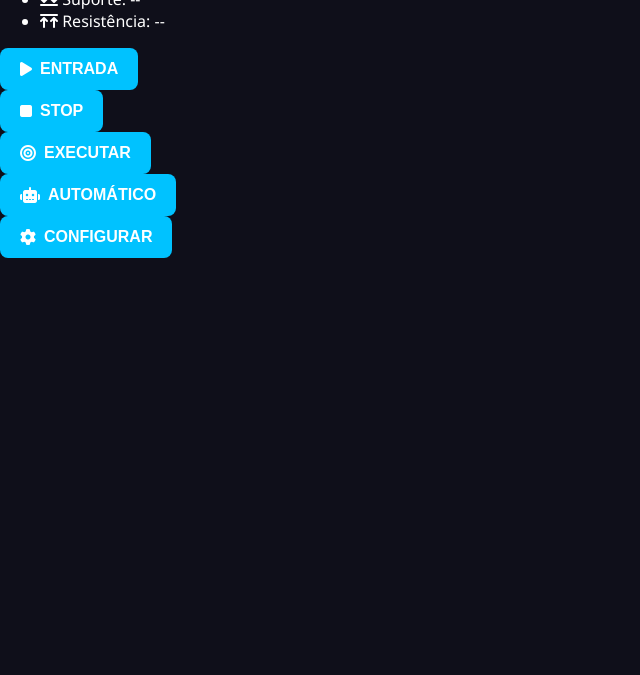
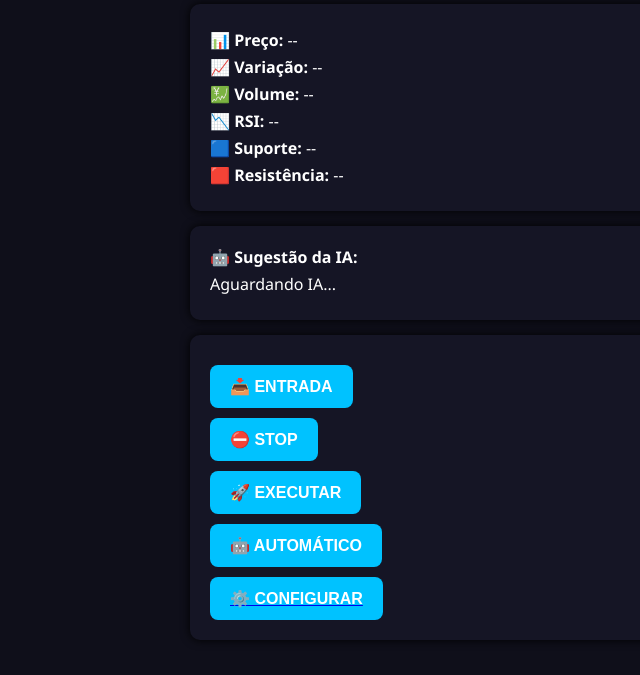
Before and after one commit to Claratrade33/Clara-verse, a Flask app: page /painel in a window 1280 px wide. Shown: the part 421-1096 px from the top of the page, without its empty margins (0-640 px from the left). Before the commit the page ends 679 px from the top, so only its background shows below. Run offline with Flask 3, Linux system fonts and the light colour scheme; the visitor is signed in with stand-in values (Sample User, id 1).

Commit message:
Atualizar o painel.html

```diff
--- a/templates/painel.html
+++ b/templates/painel.html
@@ -1,36 +1,48 @@
 <!DOCTYPE html>
 <html lang="pt-br">
 <head>
-  <meta charset="UTF-8" />
-  <meta name="viewport" content="width=device-width, initial-scale=1.0"/>
-  <title>Painel ClaraVerse</title>
-  <link rel="stylesheet" href="/static/style.css">
-  <link rel="stylesheet" href="https://cdnjs.cloudflare.com/ajax/libs/font-awesome/6.5.0/css/all.min.css">
+  <meta charset="UTF-8">
+  <title>Painel • ClaraVerse</title>
+  <link rel="stylesheet" href="{{ url_for('static', filename='style.css') }}">
+  <script src="{{ url_for('static', filename='dashboard.js') }}" defer></script>
 </head>
 <body class="painel-body">
-  <div class="grafico-container">
-    <iframe src="https://s.tradingview.com/embed-widget/mini-symbol-overview/?symbol=BINANCE:BTCUSDT&locale=br" width="100%" height="300" frameborder="0" allowtransparency="true" scrolling="no"></iframe>
+  <div class="painel-container">
+
+    <!-- Gráfico -->
+    <div class="grafico-frame">
+      <iframe src="https://www.tradingview.com/widgetembed/?symbol=BINANCE:BTCUSDT&interval=1&theme=dark"
+              width="100%" height="400" frameborder="0" allowtransparency="true" scrolling="no"></iframe>
+    </div>
+
+    <!-- Indicadores -->
+    <div class="info-box">
+      <p>📊 <strong>Preço:</strong> <span id="preco">--</span></p>
+      <p>📈 <strong>Variação:</strong> <span id="variacao">--</span></p>
+      <p>💹 <strong>Volume:</strong> <span id="volume">--</span></p>
+      <p>📉 <strong>RSI:</strong> <span id="rsi">--</span></p>
+      <p>🟦 <strong>Suporte:</strong> <span id="suporte">--</span></p>
+      <p>🟥 <strong>Resistência:</strong> <span id="resistencia">--</span></p>
+    </div>
+
+    <!-- Sugestão da IA -->
+    <div class="info-box">
+      <strong>🤖 Sugestão da IA:</strong>
+      <p id="sugestao">Aguardando IA...</p>
+    </div>
+
+    <!-- Botões -->
+    <div class="info-box">
+      <button class="botao-acao" onclick="enviarAcao('entrada')">📥 ENTRADA</button>
+      <button class="botao-acao" onclick="enviarAcao('stop')">⛔ STOP</button>
+      <button class="botao-acao" onclick="enviarAcao('executar')">🚀 EXECUTAR</button>
+      <button class="botao-acao" onclick="enviarAcao('automatico')">🤖 AUTOMÁTICO</button>
+      <a href="/configurar"><button class="botao-acao">⚙️ CONFIGURAR</button></a>
+    </div>
+
+    <!-- Mensagem de status -->
+    <p id="mensagemStatus"></p>
+
   </div>
-
-  <div class="dados-container">
-    <ul class="dados-lista">
-      <li><i class="fas fa-chart-bar"></i> Preço: <span id="preco">--</span></li>
-      <li><i class="fas fa-percent"></i> Variação: <span id="variacao">--</span></li>
-      <li><i class="fas fa-signal"></i> Volume: <span id="volume">--</span></li>
-      <li><i class="fas fa-wave-square"></i> RSI: <span id="rsi">--</span></li>
-      <li><i class="fas fa-arrows-down-to-line"></i> Suporte: <span id="suporte">--</span></li>
-      <li><i class="fas fa-arrows-up-to-line"></i> Resistência: <span id="resistencia">--</span></li>
-    </ul>
-  </div>
-
-  <div class="botoes-container">
-    <button class="botao entrada"><i class="fas fa-play"></i> ENTRADA</button>
-    <button class="botao stop"><i class="fas fa-stop"></i> STOP</button>
-    <button class="botao alvo"><i class="fas fa-bullseye"></i> EXECUTAR</button>
-    <button class="botao automatico"><i class="fas fa-robot"></i> AUTOMÁTICO</button>
-    <button class="botao configurar"><i class="fas fa-gear"></i> CONFIGURAR</button>
-  </div>
-
-  <script src="/static/dashboard.js"></script>
 </body>
 </html>
```
